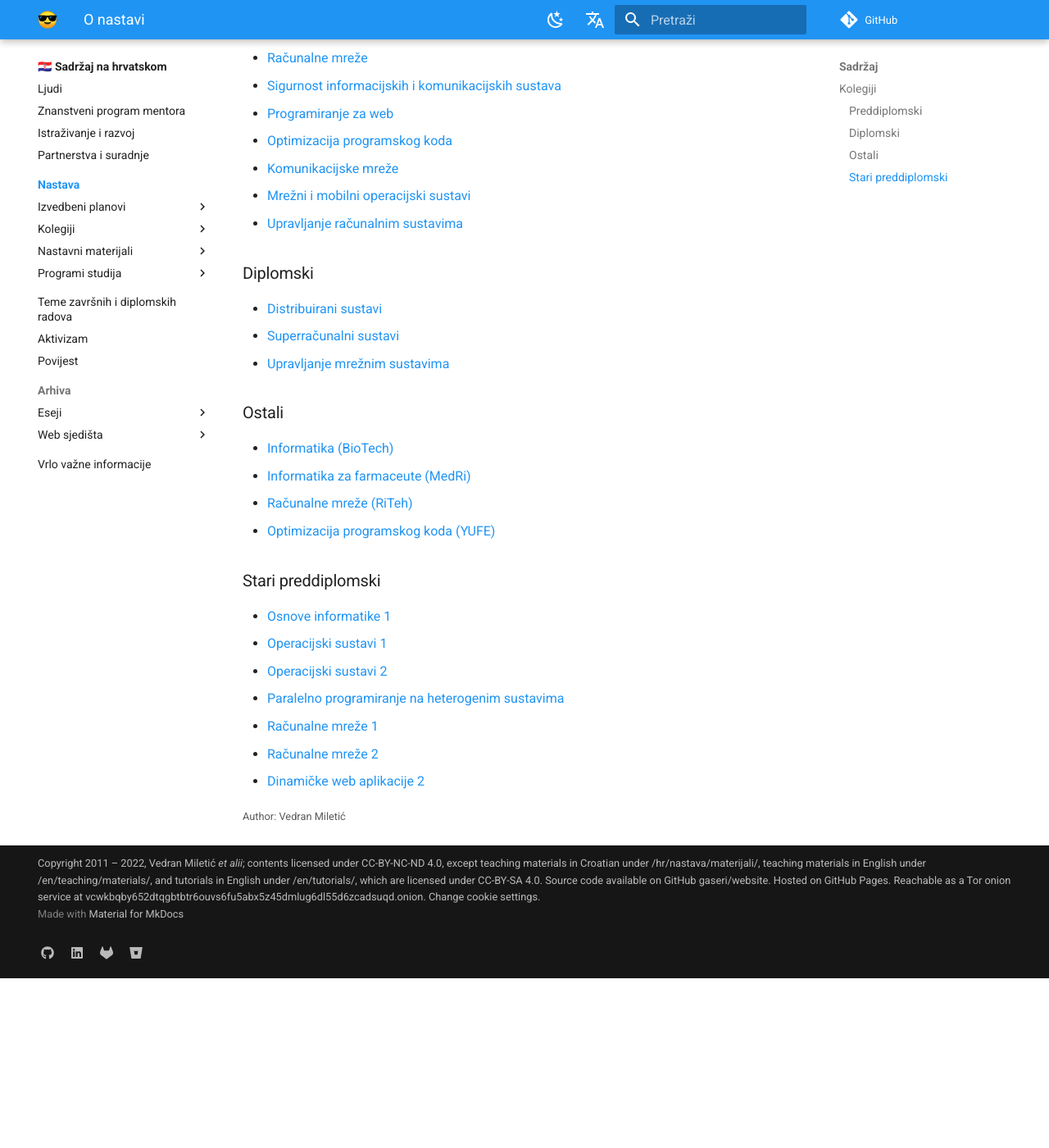
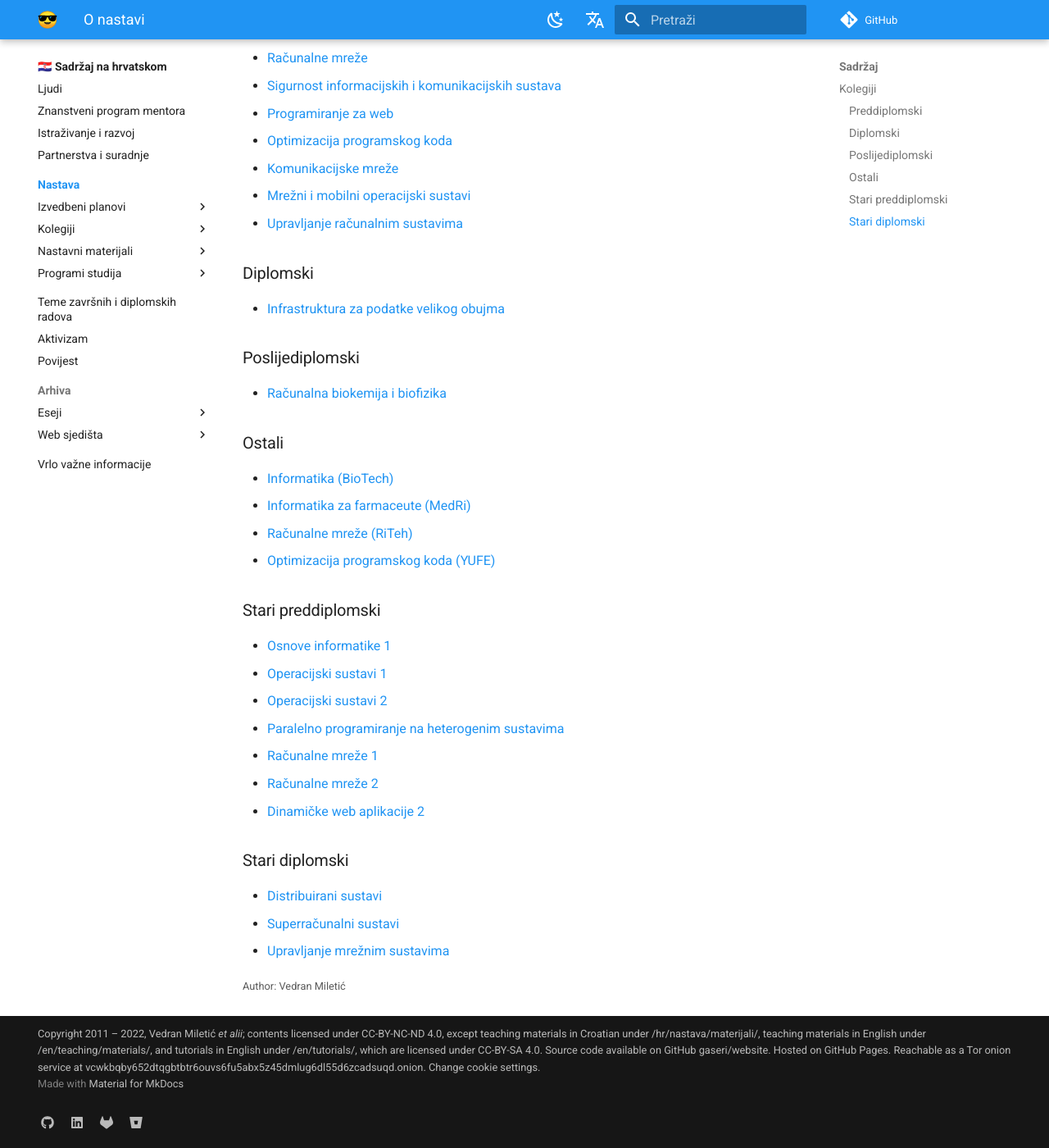
Before and after one commit to gaseri/website, an MkDocs documentation site: the page built from docs/hr/nastava/index.md, in a window 1280 px wide and 1400 px high, scrolled down 471 px. Shown: the whole window at 82% size. Built offline with MkDocs 1.6.1 and Material for MkDocs 9.7.7, drawn with Linux system fonts in a browser that asks for light colours; comment, search, counter and statistics services are not loaded; before the commit the page ends 1664 px from its top, so only the background shows below that.

Commit message:
Updated the list of courses

```diff
--- a/docs/hr/nastava/index.md
+++ b/docs/hr/nastava/index.md
@@ -22,9 +22,11 @@ Nastavni materijali kolegija su na hrvatskom jeziku, osim [Optimizacije programs
 
 ### Diplomski
 
-- [Distribuirani sustavi](kolegiji/DS.md)
-- [Superračunalni sustavi](kolegiji/SRS.md)
-- [Upravljanje mrežnim sustavima](kolegiji/UMS.md)
+- [Infrastruktura za podatke velikog obujma](kolegiji/IPVO.md)
+
+### Poslijediplomski
+
+- [Računalna biokemija i biofizika](kolegiji/RBKBF.md)
 
 ### Ostali
 
@@ -42,3 +44,9 @@ Nastavni materijali kolegija su na hrvatskom jeziku, osim [Optimizacije programs
 - [Računalne mreže 1](kolegiji/RM1.md)
 - [Računalne mreže 2](kolegiji/RM2.md)
 - [Dinamičke web aplikacije 2](kolegiji/DWA2.md)
+
+### Stari diplomski
+
+- [Distribuirani sustavi](kolegiji/DS.md)
+- [Superračunalni sustavi](kolegiji/SRS.md)
+- [Upravljanje mrežnim sustavima](kolegiji/UMS.md)
```
Also changed, not shown: docs/en/teaching/index.md (+11 -3 lines).
